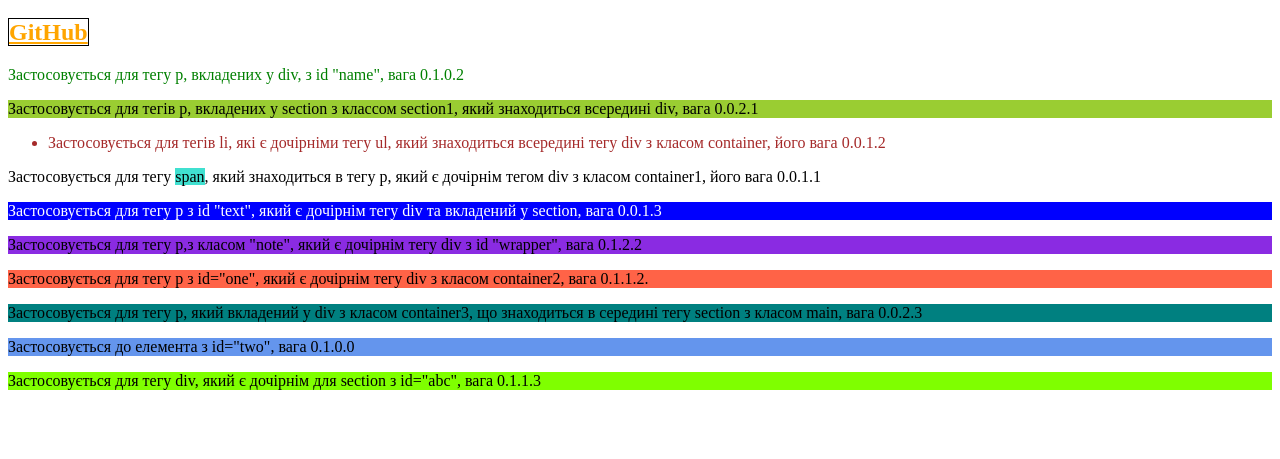
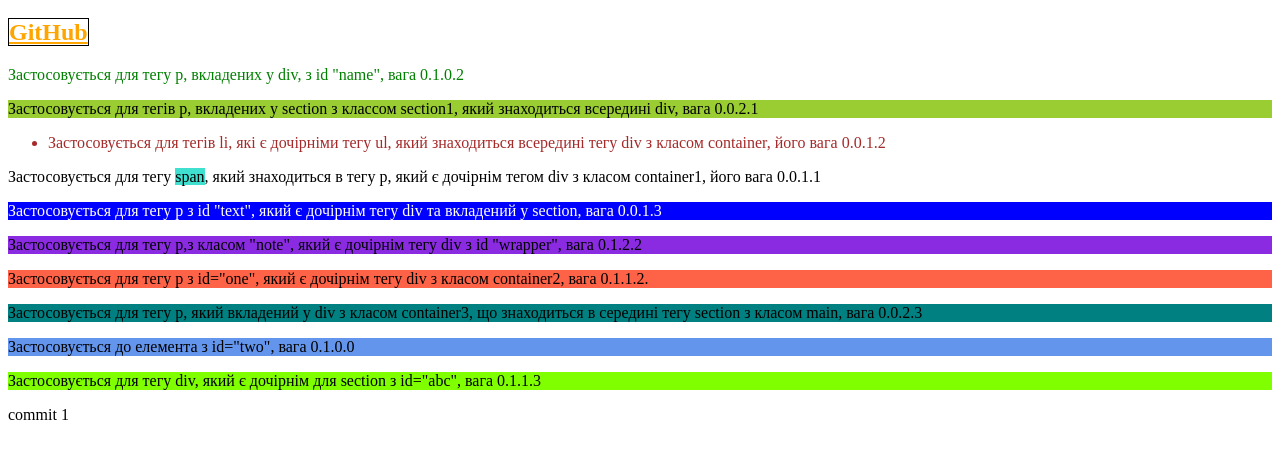
Before and after one commit to Dxter01/DxterHomeWork5, a plain HTML site: page index.html in a window 1280 px wide. Shown: the part 61-520 px from the top of the page. Drawn offline with Linux system fonts and the light colour scheme.

Commit message:
added commit 1

```diff
--- a/index.html
+++ b/index.html
@@ -76,5 +76,6 @@
         </p>
       </div>
     </section>
+    <p class="commit1">commit 1</p>
   </body>
 </html>
```
